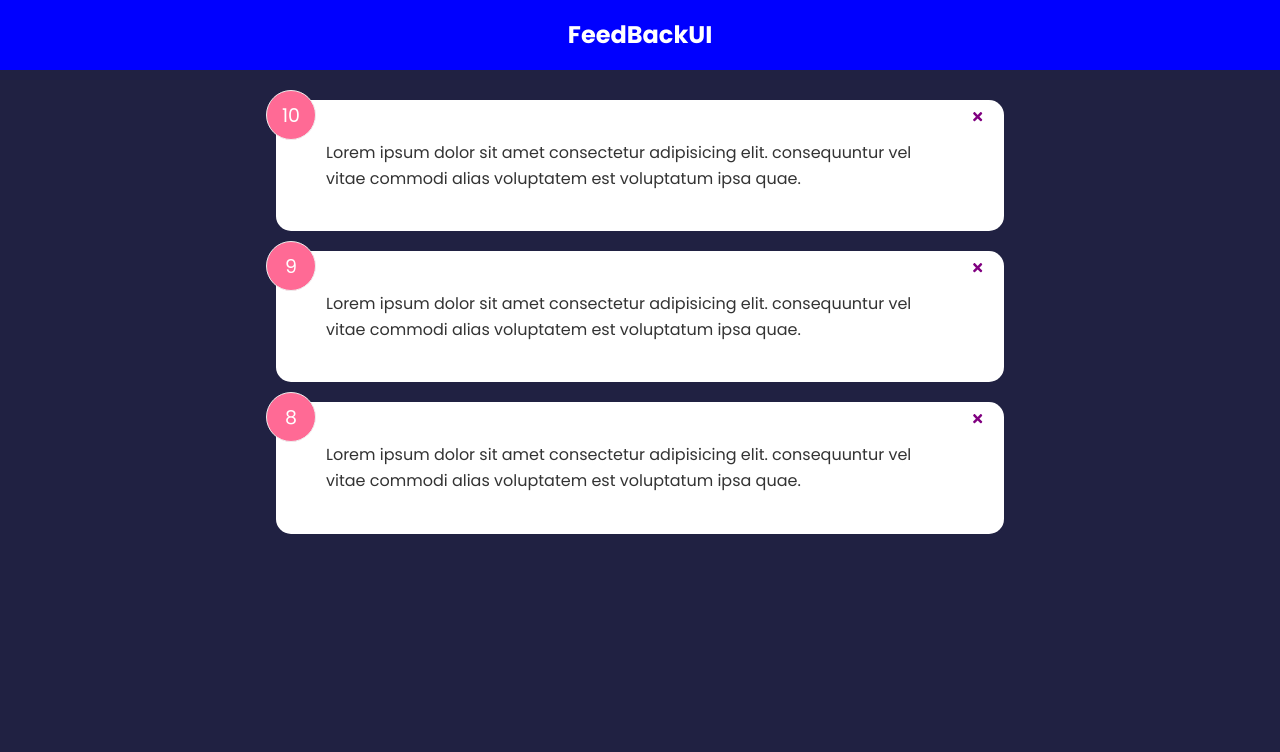
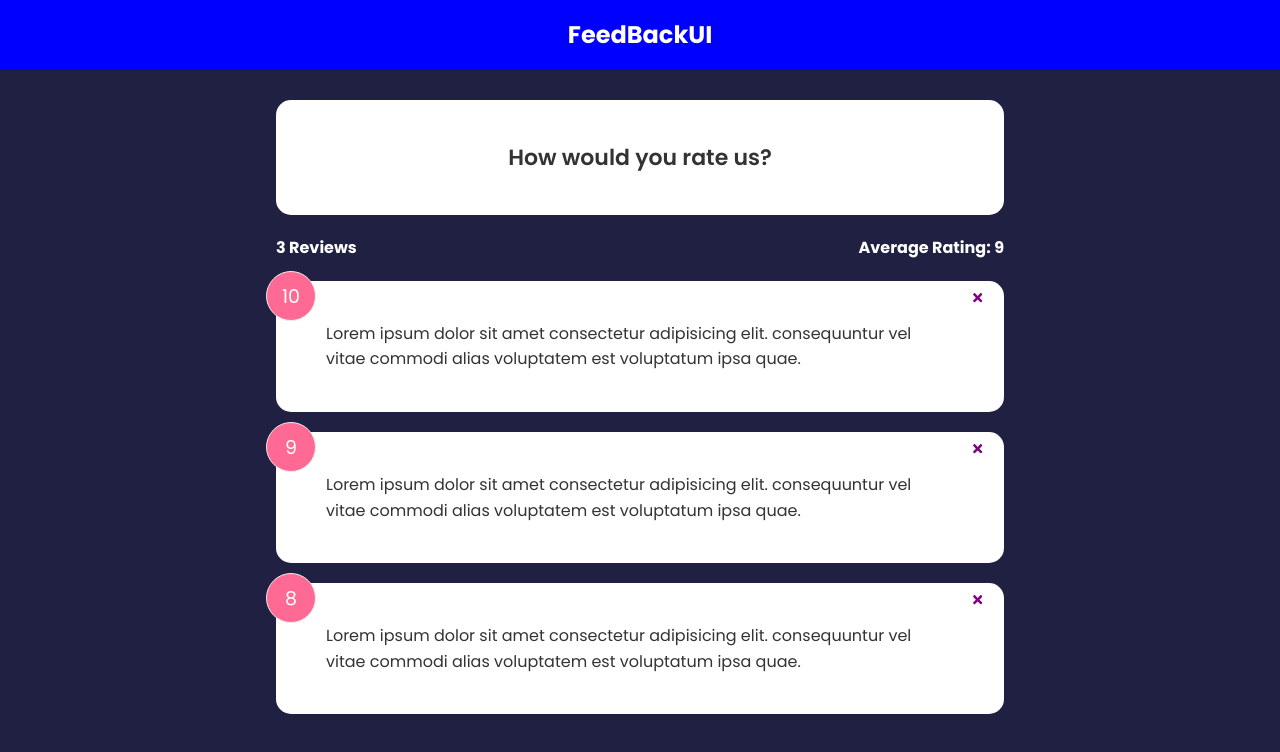
Before and after one commit to d-zucho/feedback-app, a React (Create React App) app: page / in a window 1280 px wide. Shown: the top 752 px of the page. Built offline with nearby package versions, Linux system fonts and the light colour scheme.

Commit message:
add feedback stats to homepage

```diff
--- a/src/App.js
+++ b/src/App.js
@@ -4,6 +4,8 @@
 
 // Hooks
 import { useState } from 'react'
+import FeedbackStats from './Components/FeedbackStats'
+import FeedbackForm from './Components/FeedbackForm'
 
 const App = () => {
   const [feedback, setFeedback] = useState(FeedbackData)
@@ -18,6 +20,8 @@
     <>
       <Header text='Hello World' />
       <div className='container'>
+        <FeedbackForm />
+        <FeedbackStats feedback={feedback} />
         <FeedbackList feedback={feedback} handleDelete={deleteFeedback} />
       </div>
     </>
--- /dev/null
+++ b/src/Components/FeedbackForm.jsx
@@ -0,0 +1,14 @@
+import Card from './shared/Card'
+
+const FeedbackForm = () => {
+  return (
+    <Card>
+      <form>
+        <h2>How would you rate us?</h2>
+        {/*@TODO - rating select component */}
+      </form>
+    </Card>
+  )
+}
+
+export default FeedbackForm
--- /dev/null
+++ b/src/Components/FeedbackStats.jsx
@@ -0,0 +1,25 @@
+import PropTypes from 'prop-types'
+
+const FeedbackStats = ({ feedback }) => {
+  // the 0 is the initialValue  it is used  to start the accumulation. The first call to the callbackfn function provides this value as an argument instead of an array value.
+  let average =
+    feedback.reduce((accumelator, current) => {
+      return accumelator + current.rating
+    }, 0) / feedback.length
+
+  // makes average only have one decimal point and if its a 0, like 9.0, it gets rid of itppp
+  average = average.toFixed(1).replace(/[.,]0$/, '')
+
+  return (
+    <div className='feedback-stats'>
+      <h4>{feedback.length} Reviews</h4>
+      <h4>Average Rating: {isNaN(average) ? 0 : average}</h4>
+    </div>
+  )
+}
+
+FeedbackStats.propTypes = {
+  feedback: PropTypes.array.isRequired,
+}
+
+export default FeedbackStats
```
